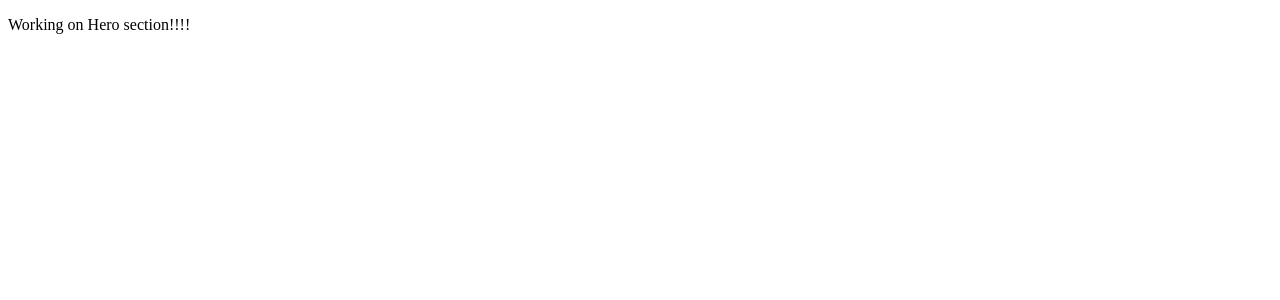
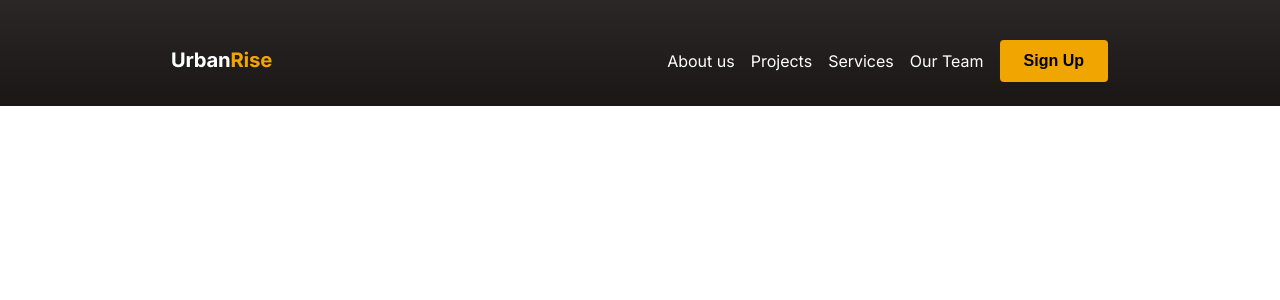
Before and after one commit to zaku86/urban-rise-app, a React (Create React App) app: page / in a window 1280 px wide. Shown: the top 300 px of the page. Built offline with nearby package versions, Linux system fonts and the light colour scheme.

Commit message:
finished header section

```diff
--- a/src/App.jsx
+++ b/src/App.jsx
@@ -1,7 +1,9 @@
+import HeroSection from "./Components/HeroSection";
+
 function App() {
   return (
     <div>
-      <p>Working on Hero section!!!!</p>
+      <HeroSection />
     </div>
   );
 }
--- /dev/null
+++ b/src/Components/Button.jsx
@@ -0,0 +1,5 @@
+function Button({ text }) {
+  return <button className="button">{text}</button>;
+}
+
+export default Button;
--- /dev/null
+++ b/src/Components/Container.jsx
@@ -0,0 +1,5 @@
+function Container({ children }) {
+  return <div className="container">{children}</div>;
+}
+
+export default Container;
--- /dev/null
+++ b/src/Components/Header.jsx
@@ -0,0 +1,24 @@
+import Container from "./Container";
+import logo from "../assets/logo.png";
+import Button from "./Button";
+
+function Header() {
+  return (
+    <Container>
+      <div className="header-container">
+        <div>
+          <img src={logo} alt="logo" />
+        </div>
+        <div className="header-content">
+          <p className="link-item">About us</p>
+          <p className="link-item">Projects</p>
+          <p className="link-item">Services</p>
+          <p className="link-item">Our Team</p>
+          <Button text={"Sign Up"} />
+        </div>
+      </div>
+    </Container>
+  );
+}
+
+export default Header;
--- /dev/null
+++ b/src/Components/HeroContent.jsx
@@ -0,0 +1,5 @@
+function HeroContent() {
+  return <div></div>;
+}
+
+export default HeroContent;
--- /dev/null
+++ b/src/Components/HeroSection.jsx
@@ -0,0 +1,12 @@
+import Header from "./Header";
+import HeroContent from "./HeroContent";
+function HeroSection() {
+  return (
+    <div className="hero-section">
+      <Header />
+      <HeroContent />
+    </div>
+  );
+}
+
+export default HeroSection;
--- /dev/null
+++ b/src/global.css
@@ -0,0 +1,51 @@
+@import url("https://fonts.googleapis.com/css2?family=Inter:wght@100..900&display=swap");
+
+body {
+  font-family: "Inter", sans-serif;
+}
+
+* {
+  padding: 0;
+  margin: 0;
+  box-sizing: border-box;
+}
+
+.header-container {
+  display: flex;
+  justify-content: space-between;
+  align-items: center;
+}
+.header-content {
+  display: flex;
+  gap: 16px;
+  color: white;
+  justify-content: center;
+  align-items: center;
+}
+.container {
+  max-width: 1500px;
+  margin: auto;
+  padding: 0 5%;
+}
+.hero-section {
+  background: #2b2727;
+  background: linear-gradient(180deg, #2b2727 0%, #1a1616 100%);
+  padding: 40px 120px 24px;
+}
+.button {
+  background-color: #f0a500;
+  border-radius: 4px;
+  padding: 12px 24px;
+  border: none;
+  font-size: 16px;
+  font-weight: bold;
+}
+
+@media screen and (max-width: 900px) {
+  .hero-section {
+    padding: 40px;
+  }
+  .link-item {
+    display: none;
+  }
+}
--- a/src/index.js
+++ b/src/index.js
@@ -1,6 +1,7 @@
 import React from "react";
 import App from "./App";
 import ReactDom from "react-dom/client";
+import "./global.css";
 
 const rootEl = document.getElementById("root");
 ReactDom.createRoot(rootEl).render(<App />);
```
Also changed, not shown: src/assets/logo.png (added).
